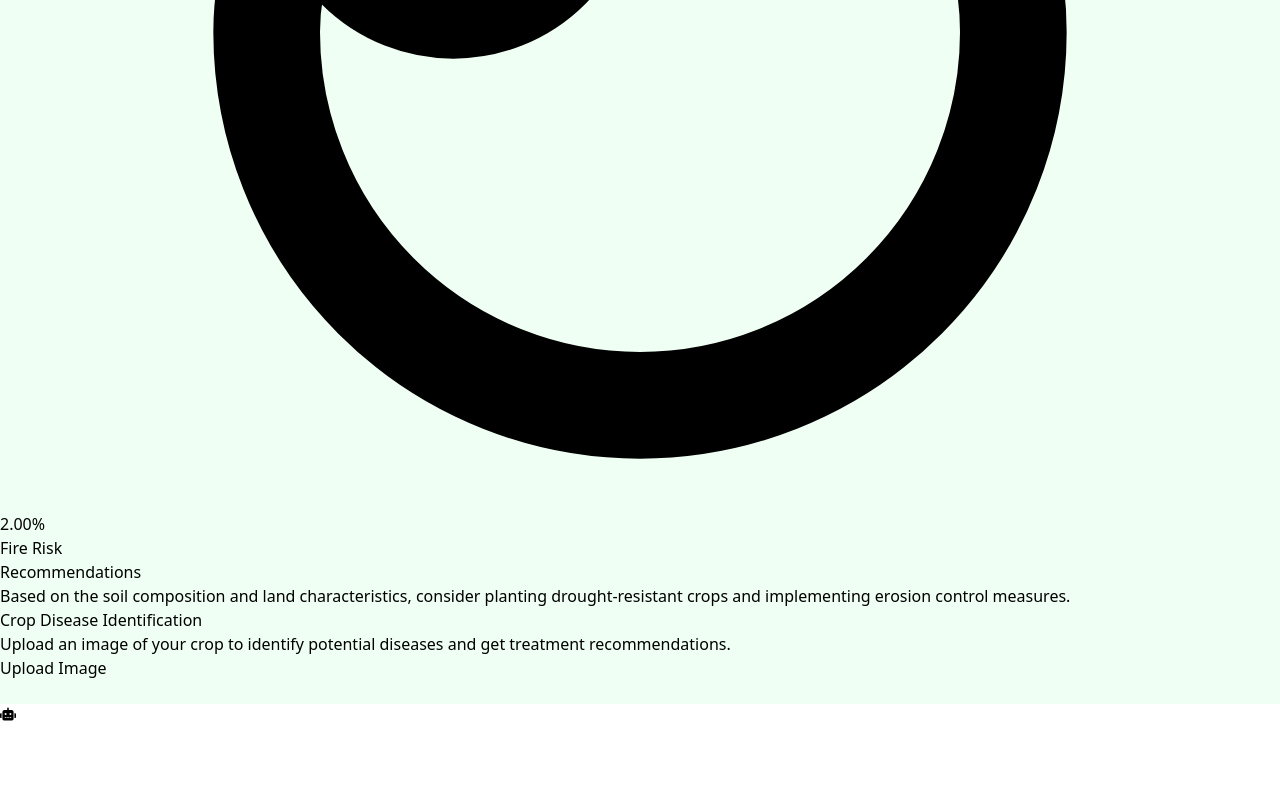
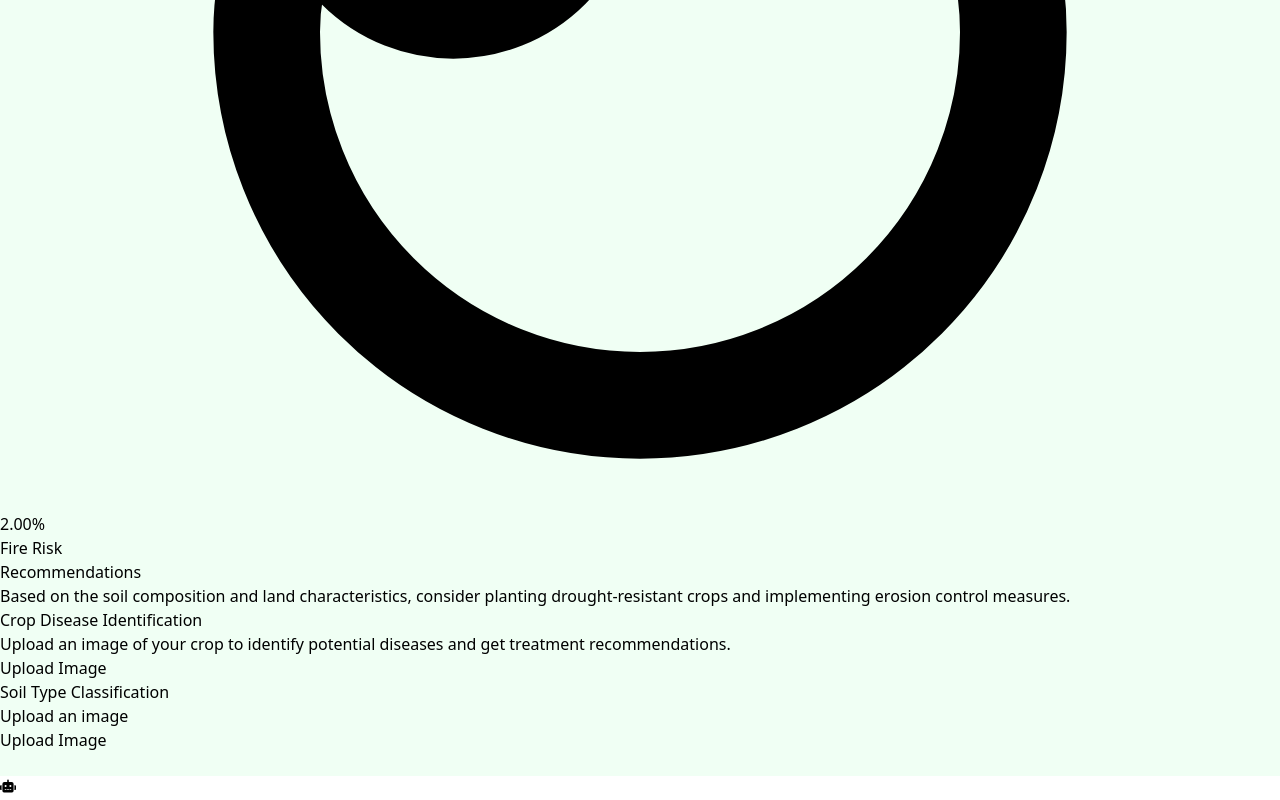
Before and after one commit to krish-thakkar/NFC3_G5, a React (Vite) app in the folder frontend/tsec_frontend/: page /Dashboard in a window 1280 px wide. Shown: the part 8016-8816 px from the top of the page. Before the commit the page ends 8744 px from the top, so only its background shows below. Built offline with nearby package versions, Linux system fonts and the light colour scheme.

Commit message:
updated upload card

```diff
--- a/frontend/tsec_frontend/src/components/Dashboard.jsx
+++ b/frontend/tsec_frontend/src/components/Dashboard.jsx
@@ -165,6 +165,17 @@ const CropDashboard = () => {
             Upload Image
           </motion.button>
         </Card>
+        <Card className="mb-8" theme={themeColors}>
+          <h2 className={`text-xl font-semibold mb-4 text-${themeColors.primary}-800`}>Soil Type Classification</h2>
+          <p className="text-gray-700 mb-4">Upload an image</p>
+          <motion.button
+            className={`bg-${themeColors.primary}-500 hover:bg-${themeColors.primary}-400 text-white font-bold py-2 px-4 rounded transition duration-300 ease-in-out transform hover:scale-105`}
+            whileHover={{ scale: 1.05 }}
+            whileTap={{ scale: 0.95 }}
+          >
+            Upload Image
+          </motion.button>
+        </Card>
       </div>
       <button
         className={`fixed bottom-8 right-8 w-16 h-16 rounded-full bg-${themeColors.primary}-600 flex items-center justify-center shadow-lg text-white transition-transform transform hover:scale-105`}
```
